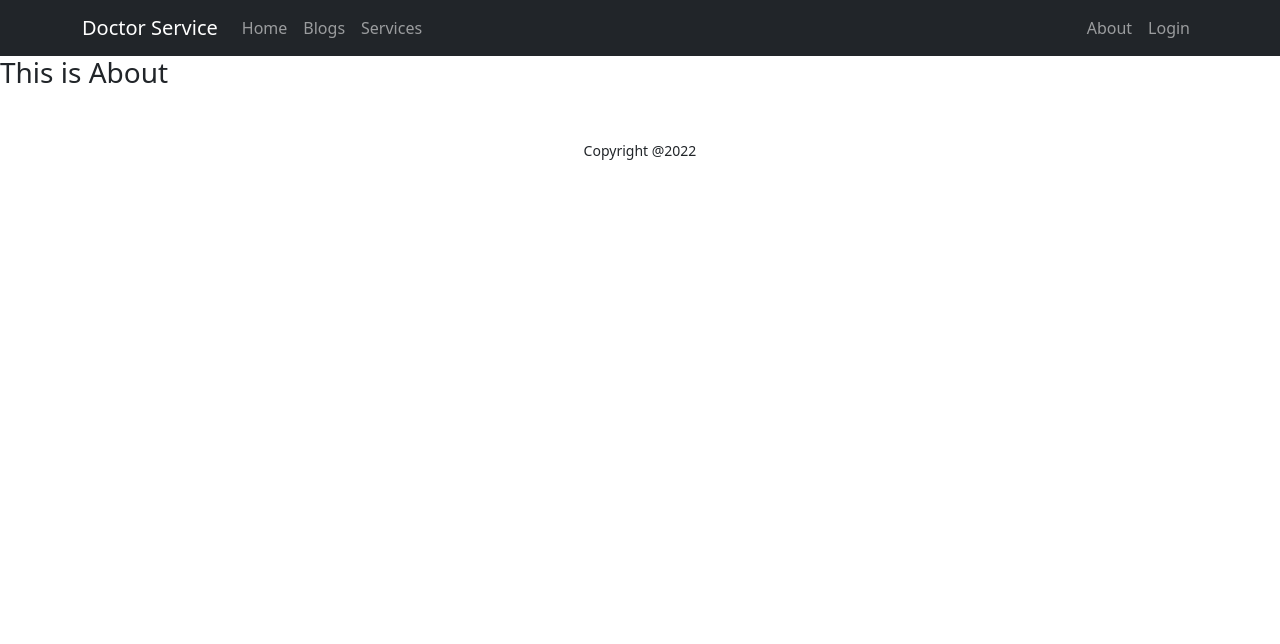
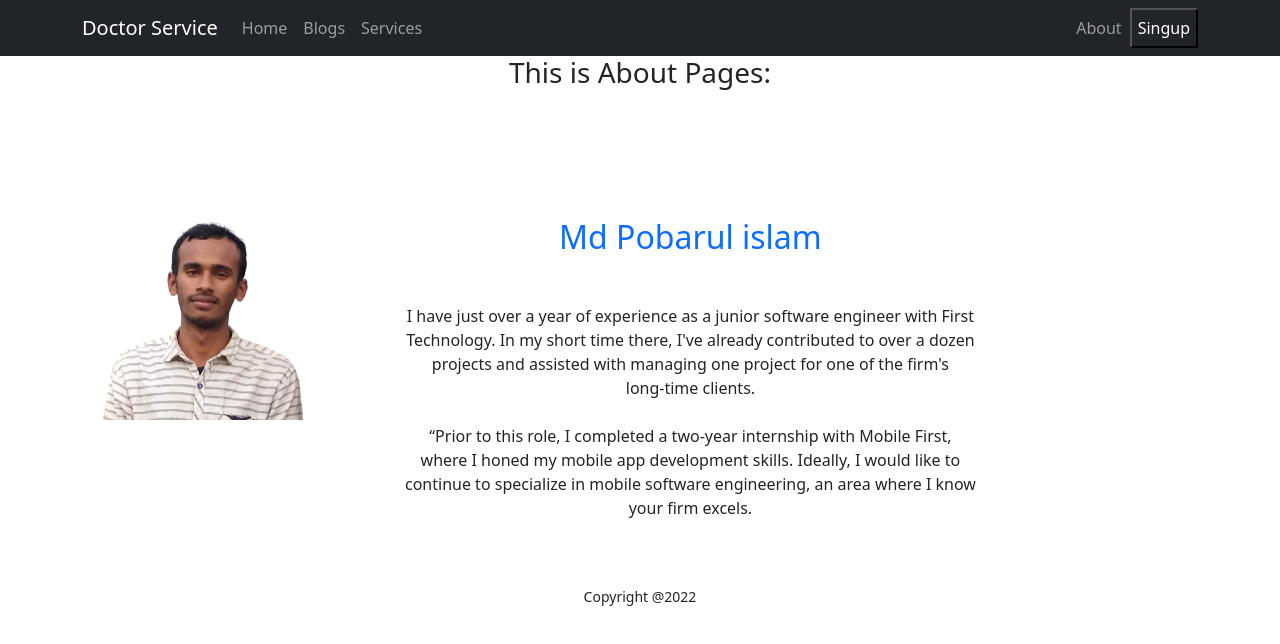
Before and after one commit to Pobarul-islam/independent-service, a React (Create React App) app: page /about in a window 1280 px wide. Shown: the top 644 px of the page. Built offline with nearby package versions, Linux system fonts and the light colour scheme; no server answers; sample sign-in values are in the browser's storage.

Commit message:
about me page edited

```diff
--- a/src/Pages/About/About.css
+++ b/src/Pages/About/About.css
@@ -0,0 +1,10 @@
+.About-me{
+    display: flex;
+    text-align: center;
+    margin-top: 10%;
+
+}
+
+.my-pic{
+    width: 50%;
+}
--- a/src/Pages/About/About.js
+++ b/src/Pages/About/About.js
@@ -1,9 +1,34 @@
 import React from 'react';
+import './About.css';
+import pic from '../../images/mypic.png'
 
 const About = () => {
     return (
         <div>
-            <h3>This is About</h3>
+            <h3 className='text-center'>This is About Pages:</h3>
+
+            <div className='About-me'>
+                <div>
+
+                    <p> <img className='my-pic' src={pic} alt="" /></p>
+                </div>
+
+                <div>
+                    <h2 className='text-center text-primary'>Md Pobarul islam</h2>
+                    <p className='mt-5'>I have just over a year of experience as a junior software engineer with First <br />
+                        Technology. In my short time there, I've already contributed to over a dozen <br />
+                        projects and assisted with managing one project for one of the firm's <br />
+                        long-time clients.
+                        <br /> <br />
+                        “Prior to this role, I completed a two-year internship with Mobile First, <br />
+                        where I honed my mobile app development skills. Ideally, I would like to <br />
+                        continue to specialize in mobile software engineering, an area where I know  <br />
+                        your firm excels.</p>
+                </div>
+            </div>
+
+
+
         </div>
     );
 };
--- a/src/Pages/CheckOut/CheckOut.js
+++ b/src/Pages/CheckOut/CheckOut.js
@@ -3,7 +3,7 @@ import React from 'react';
 const CheckOut = () => {
     return (
         <div>
-            <h2>Please Checkout Your Book</h2>
+            <h2>Please Checkout Your Booking</h2>
         </div>
     );
 };
--- a/src/Pages/Login/Login/Login.js
+++ b/src/Pages/Login/Login/Login.js
@@ -1,7 +1,7 @@
 import React, { useRef } from 'react';
 import { Button, Form } from 'react-bootstrap';
 import { useSignInWithEmailAndPassword } from 'react-firebase-hooks/auth';
-import { Link, useNavigate } from 'react-router-dom';
+import { Link, useLocation, useNavigate } from 'react-router-dom';
 import auth from '../../../firebase.init';
 
 const Login = () => {
@@ -9,6 +9,8 @@ const Login = () => {
     const passwordRef = useRef('');
     const navigate = useNavigate();
 
+    const location = useLocation();
+    let from = location.state?.from?.pathname || "/";
 
     const [
         signInWithEmailAndPassword,
@@ -18,7 +20,7 @@ const Login = () => {
     ] = useSignInWithEmailAndPassword(auth);
 
     if (user) {
-        navigate('/home')
+        navigate(from, { replace: true });
     }
 
     const handleSubmit = event => {
--- a/src/Pages/Shared/Header/Header.js
+++ b/src/Pages/Shared/Header/Header.js
@@ -3,10 +3,16 @@ import './Header.css'
 import { Container, Nav, Navbar, NavDropdown } from 'react-bootstrap';
 import logo from '../../../images/logo.png'
 import { Link } from 'react-router-dom';
-import Blogs from '../../Blogs/Blogs';
+import { useAuthState } from 'react-firebase-hooks/auth';
+import auth from '../../../firebase.init';
+import { signOut } from 'firebase/auth';
 
 
 const Header = () => {
+    const [user] = useAuthState(auth);
+    const handleSinUp = () => {
+        signOut(auth);
+    }
     return (
         <>
             <Navbar collapseOnSelect expand="lg" bg="dark" variant="dark">
@@ -22,9 +28,13 @@ const Header = () => {
                         </Nav>
                         <Nav>
                             <Nav.Link as={Link} to="/about">About</Nav.Link>
-                            <Nav.Link eventKey={2} as={Link} to="/login">
+                            {
+                                user ?
+                                    <button className='bg-dark text-white text-decoration-none ' onClick={handleSinUp}>Singup</button>
+                                    :
+                                <Nav.Link eventKey={2} as={Link} to="/login">
                                 Login
-                            </Nav.Link>
+                            </Nav.Link>}
                         </Nav>
                     </Navbar.Collapse>
                 </Container>
```
Also changed, not shown: src/images/mypic.png (added).
